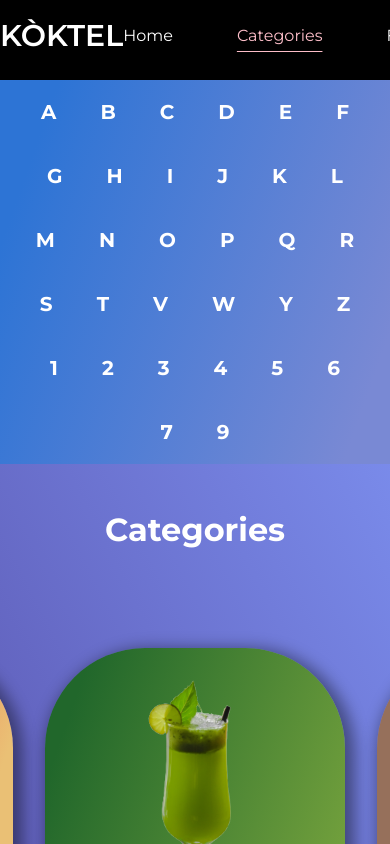
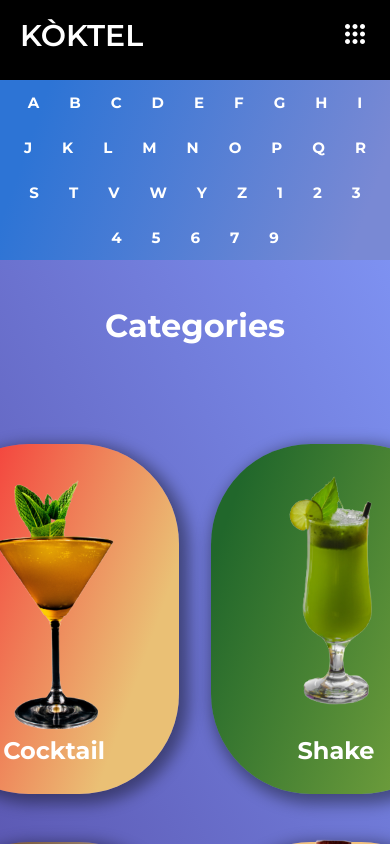
Before and after one commit to NoahAltit/Final-Project, a React (Create React App) app in the folder client/: page /categories in a window 390 px wide. Shown: the top 844 px of the page. Built offline with nearby package versions, Linux system fonts and the light colour scheme; no server answers.

Commit message:
Trying out media queries

```diff
--- a/client/src/components/Adventure/VideoSection.js
+++ b/client/src/components/Adventure/VideoSection.js
@@ -65,6 +65,12 @@ const Icon = styled.div`
   > a:hover {
     color: #f6834f;
   }
+
+  @media (max-width: 768px) {
+    > a {
+      font-size: 30px;
+    }
+  }
 `;
 
 export default VideoSection;
--- a/client/src/components/Categories/LetterIndex.js
+++ b/client/src/components/Categories/LetterIndex.js
@@ -73,6 +73,18 @@ const Letter = styled(Link)`
     background-color: deepskyblue;
     border-radius: 50%;
   }
+
+  @media (max-width: 1855px) {
+    margin: 19px;
+  }
+
+  @media (max-width: 1705px) {
+    margin: 15px;
+  }
+
+  @media (max-width: 1435px) {
+    font-size: 15px;
+  }
 `;
 
 export default LetterIndex;
--- a/client/src/components/Categories/Lists/CategoryList.js
+++ b/client/src/components/Categories/Lists/CategoryList.js
@@ -143,6 +143,10 @@ const Wrapper = styled.div`
   margin-left: auto;
   margin-right: auto;
   padding-top: 2rem;
+
+  @media (max-width: 1435px) {
+    grid-template-columns: repeat(4, max-content);
+  }
 `;
 
 const Title = styled.h1`
@@ -159,6 +163,10 @@ const CategWrap = styled.div`
   border-radius: 100px;
   box-shadow: 5px 5px 15px 5px rgba(0, 0, 0, 0.4);
   cursor: pointer;
+
+  @media (max-width: 1705px) {
+    width: 250px;
+  }
 
   &.ordinary {
     background-image: radial-gradient(
--- a/client/src/components/Categories/Lists/CocktailList.js
+++ b/client/src/components/Categories/Lists/CocktailList.js
@@ -26,9 +26,9 @@ const CocktailList = () => {
   return (
     <>
       <Title>{` ${drinkLetter.toUpperCase()}`}</Title>
-      <Icon onClick={() => history.push("/categories")}>
+      {/* <Icon onClick={() => history.push("/categories")}>
         <BsArrowLeftCircle className="icon" /> Categories
-      </Icon>
+      </Icon> */}
       <Wrapper>
         {drinks.drinks.map((drink) => {
           return (
--- a/client/src/components/Categories/Lists/DrinksByCategory.js
+++ b/client/src/components/Categories/Lists/DrinksByCategory.js
@@ -26,9 +26,9 @@ const DrinksByCategory = () => {
   return (
     <Section>
       <Title>{` ${categoryName.toUpperCase()}`}</Title>
-      <Icon onClick={() => history.push("/categories")}>
+      {/* <Icon onClick={() => history.push("/categories")}>
         <BsArrowLeftCircle className="icon" /> Categories
-      </Icon>
+      </Icon> */}
       <Wrapper>
         {drinks.drinks.map((drink) => {
           return (
@@ -65,6 +65,10 @@ const Wrapper = styled.div`
   margin-right: auto;
   margin-bottom: 20px;
   padding-top: 2rem;
+
+  @media (max-width: 1405px) {
+    grid-template-columns: repeat(3, max-content);
+  }
 `;
 
 const Title = styled.h1`
@@ -92,6 +96,21 @@ const Icon = styled.div`
   .icon {
     margin-right: 10px;
     font-size: 30px;
+  }
+
+  @media (max-width: 1705px) {
+    font-size: 13px;
+    .icon {
+      font-size: 20px;
+    }
+  }
+
+  @media (max-width: 1645px) {
+    display: none;
+  }
+
+  @media (max-width: 1405px) {
+    display: flex;
   }
 `;
 
--- a/client/src/components/Categories/Lists/DrinksByGlassTypes.js
+++ b/client/src/components/Categories/Lists/DrinksByGlassTypes.js
@@ -24,9 +24,9 @@ const DrinksByGlassTypes = () => {
   return (
     <Section>
       <Title>{` ${glassType.toUpperCase()}`}</Title>
-      <Icon onClick={() => history.push("/categories")}>
+      {/* <Icon onClick={() => history.push("/categories")}>
         <BsArrowLeftCircle className="icon" /> Categories
-      </Icon>
+      </Icon> */}
       <Wrapper>
         {drinks.drinks.map((drink) => {
           return (
--- a/client/src/components/Categories/Lists/GlassTypes.js
+++ b/client/src/components/Categories/Lists/GlassTypes.js
@@ -118,6 +118,10 @@ const Wrapper = styled.div`
   margin-left: auto;
   margin-right: auto;
   padding-top: 2rem;
+
+  @media (max-width: 1435px) {
+    grid-template-columns: repeat(4, max-content);
+  }
 `;
 
 const Title = styled.h1`
@@ -163,6 +167,14 @@ const GlassWrap = styled.div`
     font-size: 30px;
     /* width: 30px; */
   }
+
+  @media (max-width: 1705px) {
+    width: 200px;
+  }
+
+  @media (max-width: 1435px) {
+    width: 250px;
+  }
 `;
 
 const GlassImg = styled.img`
@@ -194,6 +206,10 @@ const Glass = styled.li`
   &:hover {
     opacity: 0.3;
   }
+
+  @media (max-width: 1705px) {
+    font-size: 18px;
+  }
 `;
 
 export default GlassTypes;
--- a/client/src/components/Header/Header.js
+++ b/client/src/components/Header/Header.js
@@ -2,13 +2,9 @@
 import styled, { keyframes } from "styled-components";
 
 import { Link, NavLink } from "react-router-dom";
+import { CgMenuGridO } from "react-icons/cg";
 
 const Header = () => {
-  //   const [showHeader, setShowHeader] = useState(false);
-  // When Scrolling to a certain position, show header
-  // Make it transparent at first, then small transition
-  //  to background header color
-
   return (
     <>
       <HeaderWrapper>
@@ -30,6 +26,9 @@ const Header = () => {
                 <NavLink to="/favorites" activeClassName="favoActive">
                   Favorites
                 </NavLink>
+              </NavItem>
+              <NavItem className="menu">
+                <CgMenuGridO />
               </NavItem>
             </NavList>
           </NavMenu>
@@ -56,6 +55,11 @@ const Wrapper = styled.div`
   display: flex;
   justify-content: space-between;
   align-items: center;
+
+  @media (max-width: 1050px) {
+    margin-left: 20px;
+    margin-right: 20px;
+  }
 `;
 
 const Logo = styled(Link)`
@@ -114,6 +118,21 @@ const NavItem = styled.li`
     text-decoration: underline;
     text-underline-offset: 10px;
   }
+
+  @media (min-width: 701px) {
+    &.menu {
+      display: none;
+    }
+  }
+
+  @media (max-width: 700px) {
+    display: none;
+
+    &.menu {
+      font-size: 30px;
+      display: block;
+    }
+  }
 `;
 
 export default Header;
--- a/client/src/components/Home/Sections/SecOne.js
+++ b/client/src/components/Home/Sections/SecOne.js
@@ -37,6 +37,10 @@ const Img = styled.img`
   width: 100%;
   background-size: auto 100%;
   filter: brightness(35%);
+
+  @media (max-width: 1300px) {
+    width: fit-content;
+  }
 `;
 
 const InnerWrap = styled.div`
@@ -115,11 +119,19 @@ const CircularText = styled.p`
   border-right: 2px solid grey;
   white-space: nowrap;
   animation: ${typing} 5s steps(40, end), ${blink} 0.75s step-end infinite;
+
+  @media (max-width: 1300px) {
+    font-size: 22px;
+  }
 `;
 
 const Title = styled.h1`
   font-size: 120px;
   letter-spacing: 10px;
+
+  @media (max-width: 1300px) {
+    font-size: 100px;
+  }
 `;
 
 export default SecOne;
--- a/client/src/components/Home/Sections/SecTwo.js
+++ b/client/src/components/Home/Sections/SecTwo.js
@@ -82,6 +82,10 @@ const Title = styled.h3`
   font-size: 40px;
   margin-top: 20px;
   font-family: "Montserrat", sans-serif;
+
+  @media (max-width: 750px) {
+    font-size: 35px;
+  }
 `;
 
 const InnerWrapper = styled.div`
@@ -99,6 +103,11 @@ const CocktailsWrapper = styled.div`
   display: flex;
   flex-direction: row;
   margin: auto;
+
+  @media (max-width: 750px) {
+    flex-direction: column;
+    margin-bottom: -30px;
+  }
 `;
 
 const RandomCocktails = styled.div`
@@ -109,6 +118,10 @@ const RandomCocktails = styled.div`
   justify-content: center;
   margin: 0 30px;
   transition: all 0.4s ease-in-out;
+
+  @media (max-width: 750px) {
+    margin-bottom: 30px;
+  }
 `;
 
 const CocktailImg = styled.img`
@@ -121,12 +134,20 @@ const CocktailImg = styled.img`
     transform: scale(0.97);
     cursor: pointer;
   }
+
+  @media (max-width: 1050px) {
+    width: 300px;
+  }
 `;
 
 const CocktailName = styled.p`
   font-size: 25px;
   margin-top: 20px;
   font-family: "Montserrat", sans-serif;
+
+  @media (max-width: 1050px) {
+    font-size: 22px;
+  }
 `;
 
 export default SecTwo;
--- a/client/src/components/Ingredients/Ingredients.js
+++ b/client/src/components/Ingredients/Ingredients.js
@@ -29,14 +29,14 @@ const Ingredients = () => {
       {ingredients.map((drink) => {
         return (
           <>
-            <Icon
+            {/* <Icon
               onClick={() => history.push(`/category/${drink.strCategory}`)}
             >
               <BsArrowLeftCircle className="icon" /> Drink Category
             </Icon>
             <Icon2 onClick={() => history.push(`/glass/${drink.strGlass}`)}>
               Glass Type <BsArrowRightCircle className="icon2" />
-            </Icon2>
+            </Icon2> */}
             <Title>{drink.strDrink}</Title>
             <Wrapper>
               <Info>
--- a/client/src/components/Sign in/SignIn.js
+++ b/client/src/components/Sign in/SignIn.js
@@ -55,6 +55,12 @@ const ContentWrapper = styled.div`
   justify-content: center;
   border-radius: 10px;
   box-shadow: 0 0 40px rgba(8, 7, 16, 0.6);
+
+  @media (max-width: 910px) {
+    > img {
+      display: none;
+    }
+  }
 `;
 
 const Details = styled.div`
@@ -64,6 +70,10 @@ const Details = styled.div`
   border-top-left-radius: 10px;
   border-bottom-left-radius: 10px;
   padding: 20px;
+
+  @media (max-width: 910px) {
+    border-radius: 10px;
+  }
 `;
 
 const BgImg = styled.img`
```
